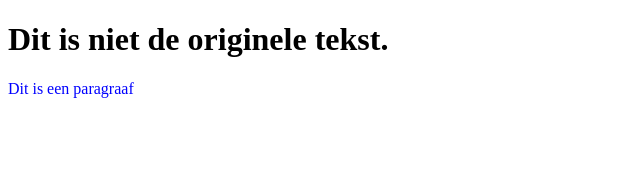
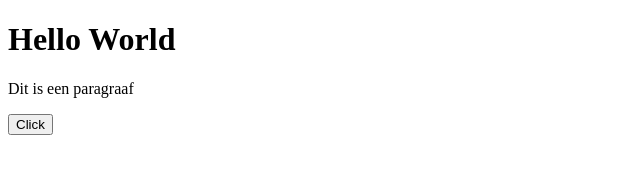
Before and after one commit to Pending345/p1-javascript, a plain HTML site: page opdracht_1/index.html in a window 1280 px wide. Shown: the whole page, without its empty margins (0-640 px from the left). Drawn offline with Linux system fonts and the light colour scheme.

Commit message:
Hetzelfde

```diff
--- a/opdracht_1/index.html
+++ b/opdracht_1/index.html
@@ -10,6 +10,8 @@
 
     <p id="para">Dit is een paragraaf</p>
 
+    <button onclick="change()">Click</button>
+
     <script src="script.js"></script>
 </body>
 </html>
--- a/opdracht_1/script.js
+++ b/opdracht_1/script.js
@@ -1,3 +1,6 @@
-document.getElementById('title').innerText = "Dit is niet de originele tekst."
+function change() {
+  document.getElementById('title').innerText = "Dit is niet de originele tekst."
 
-document.getElementById('para').style.color = 'blue';
+  document.getElementById('para').style.color = 'blue';
+
+}
```
